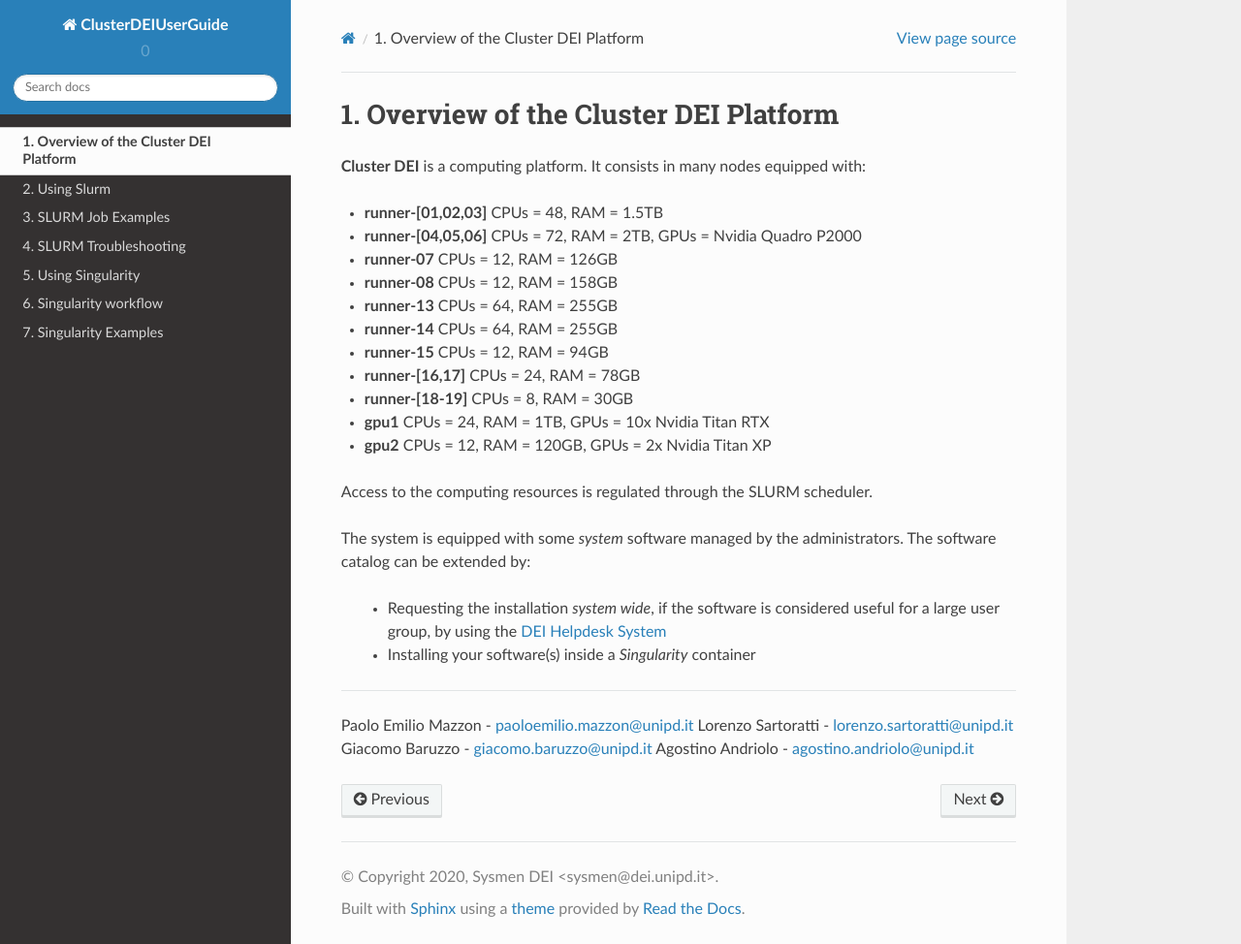
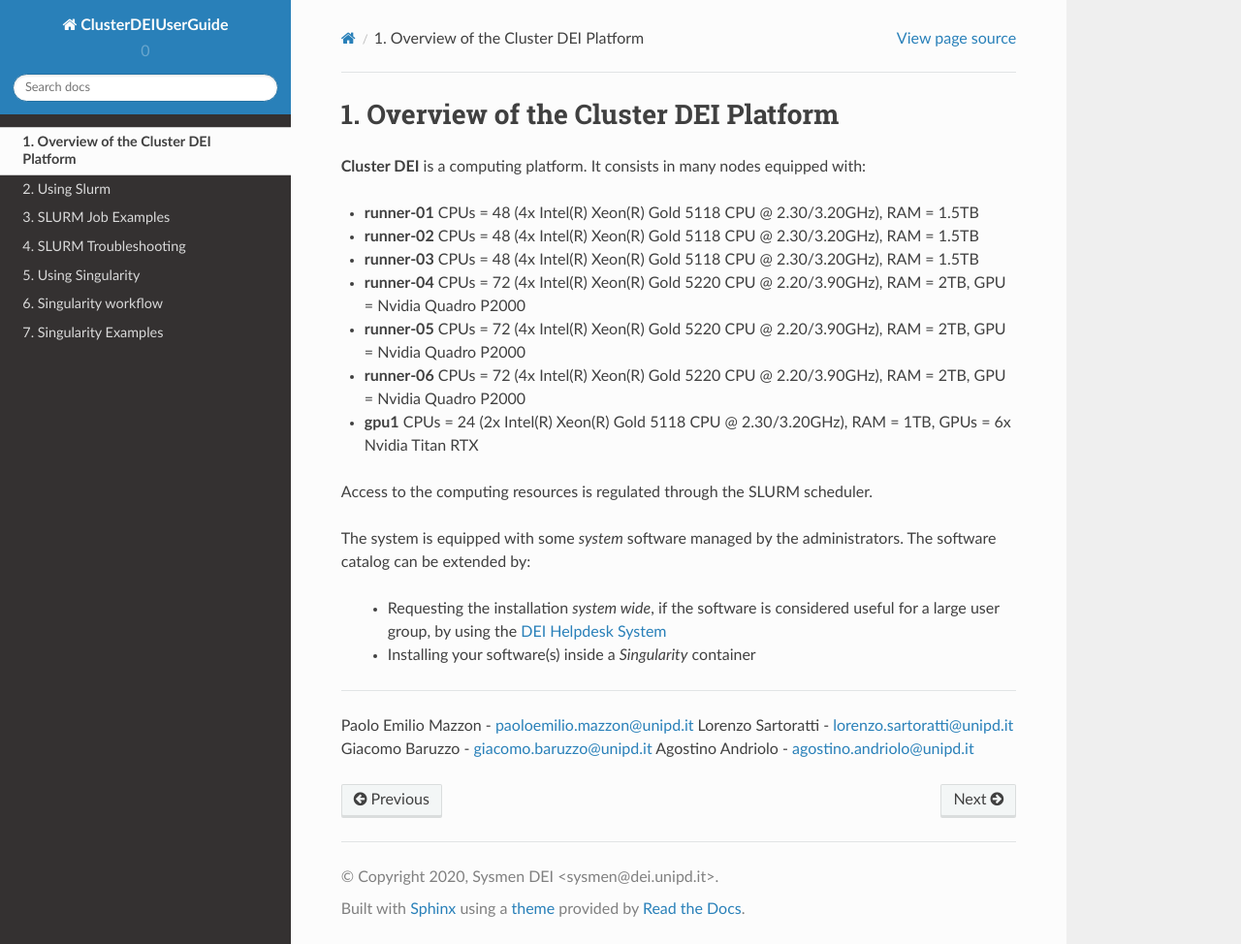
Before and after one commit to agostinoandriolo/clusterDEIguide, a Sphinx documentation site: the page built from ClusterDEIUserGuide-master/docs/Overview.rst, in a window 1280 px wide and 974 px high. Shown: the whole window at 97% size. Built offline with Sphinx 7.4.7 and the Read the Docs theme 2.0.0, drawn with Linux system fonts in a browser that asks for light colours.

Commit message:
Update Overview.rst

```diff
--- a/ClusterDEIUserGuide-master/docs/Overview.rst
+++ b/ClusterDEIUserGuide-master/docs/Overview.rst
@@ -5,17 +5,13 @@ Overview of the Cluster DEI Platform
 
 **Cluster DEI** is a computing platform. It consists in many nodes equipped with:
 
-- **runner-[01,02,03]** CPUs = 48, RAM = 1.5TB
-- **runner-[04,05,06]** CPUs = 72, RAM = 2TB, GPUs = Nvidia Quadro P2000
-- **runner-07** CPUs = 12, RAM = 126GB
-- **runner-08** CPUs = 12, RAM = 158GB
-- **runner-13** CPUs = 64, RAM = 255GB
-- **runner-14** CPUs = 64, RAM = 255GB
-- **runner-15** CPUs = 12, RAM = 94GB
-- **runner-[16,17]** CPUs = 24, RAM = 78GB
-- **runner-[18-19]** CPUs = 8, RAM = 30GB
-- **gpu1** CPUs = 24, RAM = 1TB, GPUs = 10x Nvidia Titan RTX
-- **gpu2** CPUs = 12, RAM = 120GB, GPUs = 2x Nvidia Titan XP
+- **runner-01** CPUs = 48 (4x Intel(R) Xeon(R) Gold 5118 CPU @ 2.30/3.20GHz), RAM = 1.5TB
+- **runner-02** CPUs = 48 (4x Intel(R) Xeon(R) Gold 5118 CPU @ 2.30/3.20GHz), RAM = 1.5TB
+- **runner-03** CPUs = 48 (4x Intel(R) Xeon(R) Gold 5118 CPU @ 2.30/3.20GHz), RAM = 1.5TB
+- **runner-04** CPUs = 72 (4x Intel(R) Xeon(R) Gold 5220 CPU @ 2.20/3.90GHz), RAM = 2TB, GPU = Nvidia Quadro P2000
+- **runner-05** CPUs = 72 (4x Intel(R) Xeon(R) Gold 5220 CPU @ 2.20/3.90GHz), RAM = 2TB, GPU = Nvidia Quadro P2000
+- **runner-06** CPUs = 72 (4x Intel(R) Xeon(R) Gold 5220 CPU @ 2.20/3.90GHz), RAM = 2TB, GPU = Nvidia Quadro P2000
+- **gpu1** CPUs = 24 (2x Intel(R) Xeon(R) Gold 5118 CPU @ 2.30/3.20GHz), RAM = 1TB, GPUs = 6x Nvidia Titan RTX
 
 Access to the computing resources is regulated through the SLURM scheduler.
 
```
